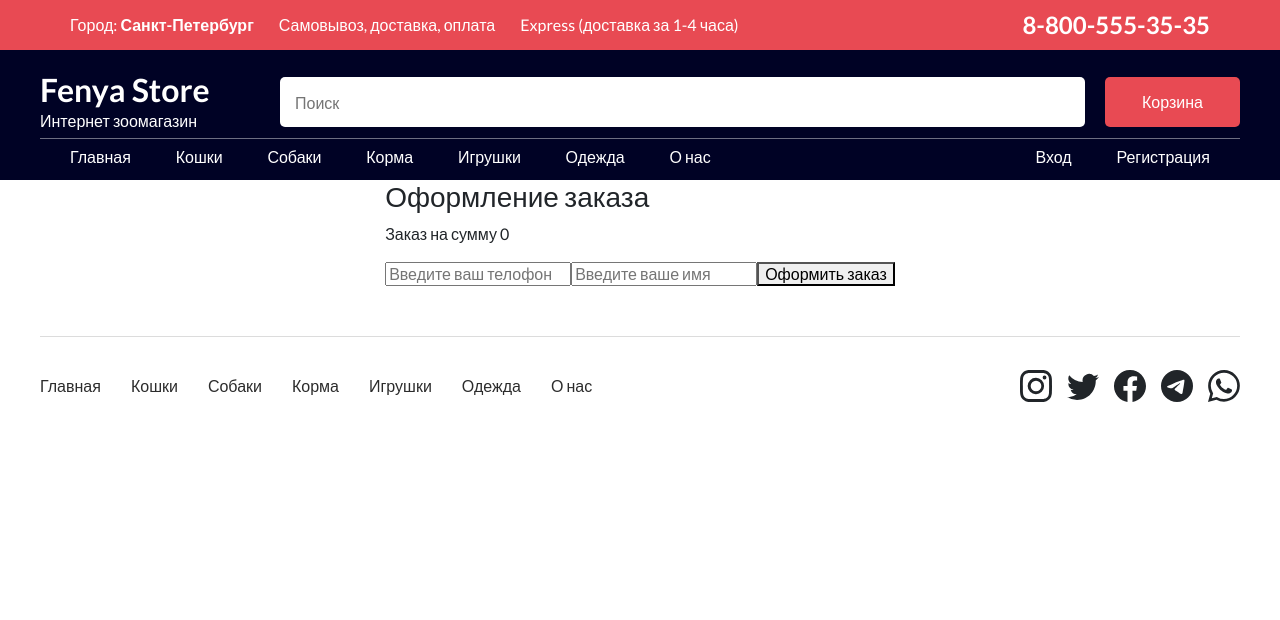
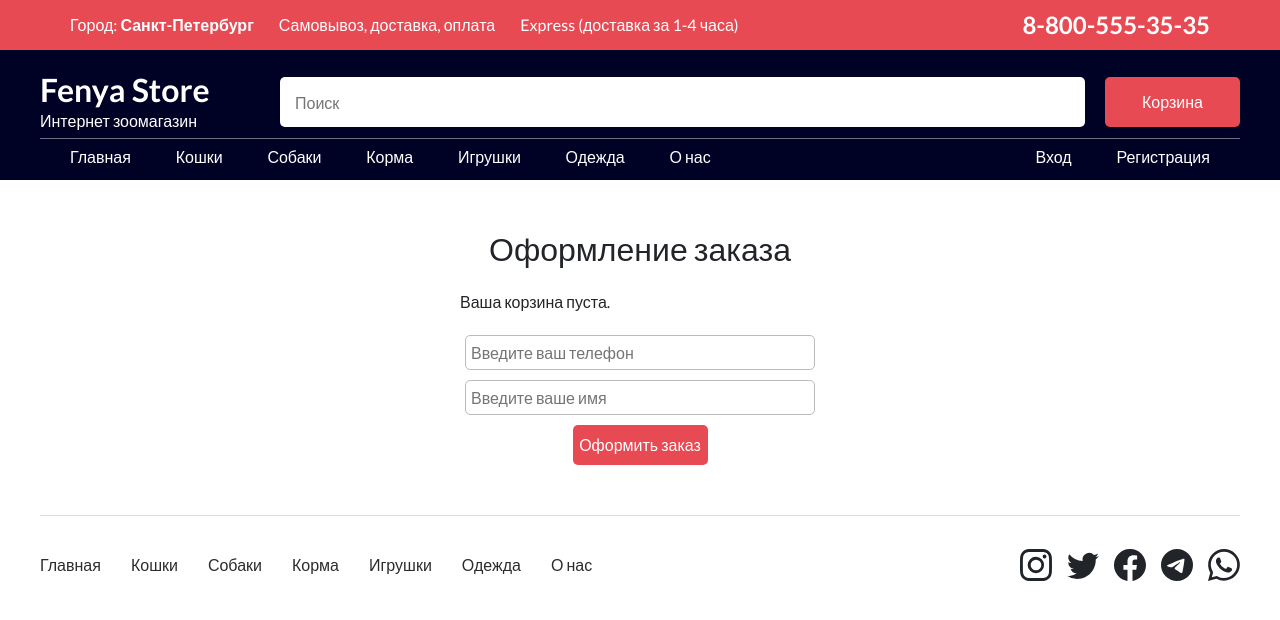
Before and after one commit to msmarielos/fenya-store, a React (Create React App) app in the folder client/: page /basket/orderform in a window 1280 px wide. Shown: the top 620 px of the page. Built offline with nearby package versions, Linux system fonts and the light colour scheme.

Commit message:
order form

```diff
--- a/client/src/components/OrderForm/OrderForm.jsx
+++ b/client/src/components/OrderForm/OrderForm.jsx
@@ -1,5 +1,6 @@
 import { useRef } from 'react';
 import { useDispatch, useSelector } from 'react-redux';
+import './OrderForm.scss';
 
 function OrderForm(props) {
   const { basketItems } = useSelector(state => state.basketItems);
@@ -19,12 +20,30 @@ function OrderForm(props) {
 
   return (
     <div>
-      <h3>Оформление заказа</h3>
-      <p>Заказ на сумму {total}</p>
-      <form ref={orderForm} name="Order" onSubmit={order}>
-        <input placeholder="Введите ваш телофон" name="phone" type="text" />
-        <input placeholder="Введите ваше имя" name="name" type="text" />
-        <button type="submit">Оформить заказ</button>
+      <h1>Оформление заказа</h1>
+      {total ? <p>Заказ на сумму {total} p.</p> : <p>Ваша корзина пуста.</p>}
+
+      <form
+        ref={orderForm}
+        name="Order"
+        onSubmit={order}
+        className="order-form"
+      >
+        <input
+          placeholder="Введите ваш телефон"
+          name="phone"
+          type="text"
+          required
+        />
+        <input
+          placeholder="Введите ваше имя"
+          name="name"
+          type="text"
+          required
+        />
+        <button type="submit" className="regular-btn">
+          Оформить заказ
+        </button>
       </form>
     </div>
   );
--- /dev/null
+++ b/client/src/components/OrderForm/OrderForm.scss
@@ -0,0 +1,18 @@
+.order-form {
+  display: flex;
+  flex-direction: column;
+
+  button {
+    height: 40px;
+    margin-top: 5px;
+  }
+
+  input {
+    width: 350px;
+    height: 35px;
+    border: 1px solid rgb(187, 187, 187);
+    border-radius: 5px;
+    padding-left: 5px;
+    margin: 5px;
+  }
+}
```
